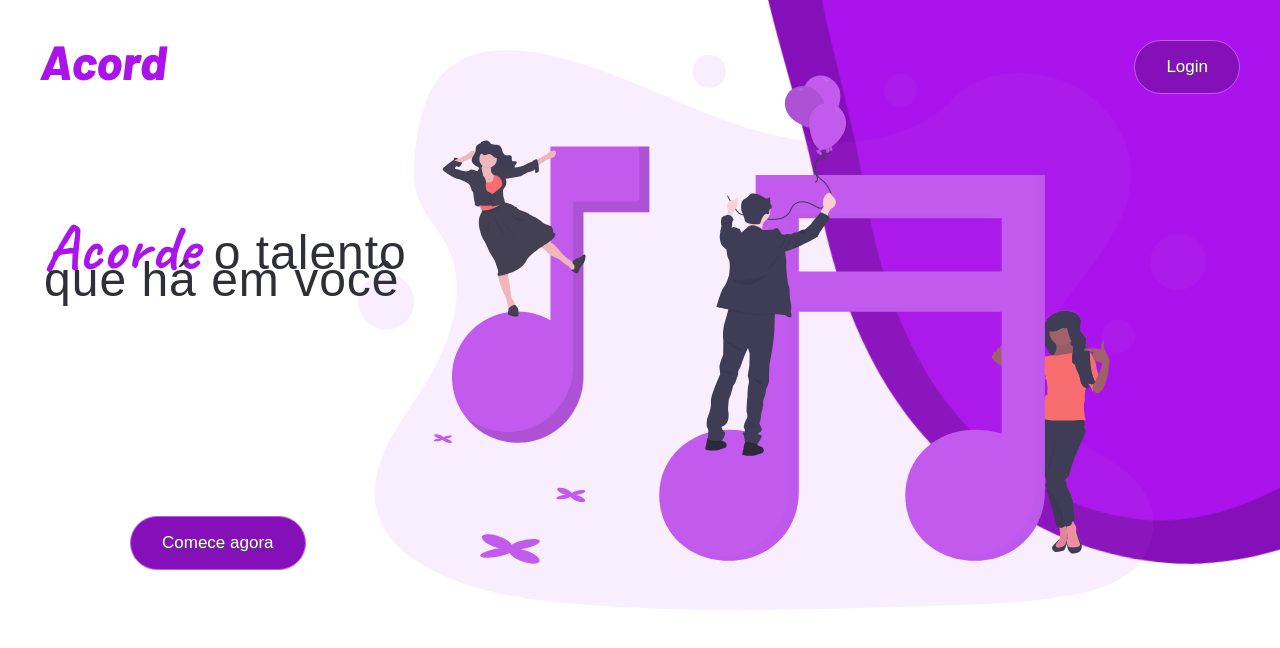
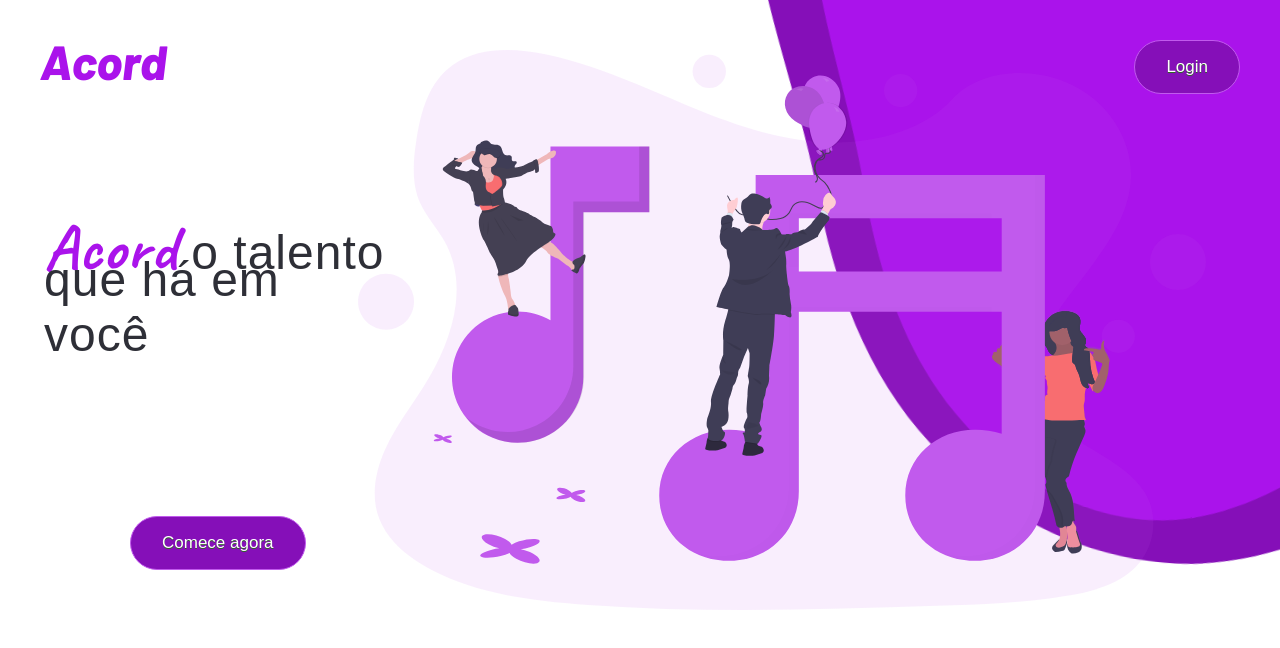
Before and after one commit to Hackathon-Sony-Music/acord-lading, a plain HTML site: page index.html in a window 1280 px wide. Shown: the top 648 px of the page. Drawn offline with Linux system fonts and the light colour scheme; a web font is replaced by a local one.

Commit message:
Update index.html
Correcao do nome do app

```diff
--- a/index.html
+++ b/index.html
@@ -15,7 +15,7 @@
                 Acord
             </div>
             <div class="text-main-box">
-                <principal>Acorde</principal> o <roll>talento</roll>
+                <principal>Acord</principal> o <roll>talento</roll>
                 <p>que há em você</p>
             </div>
         </div>
```
